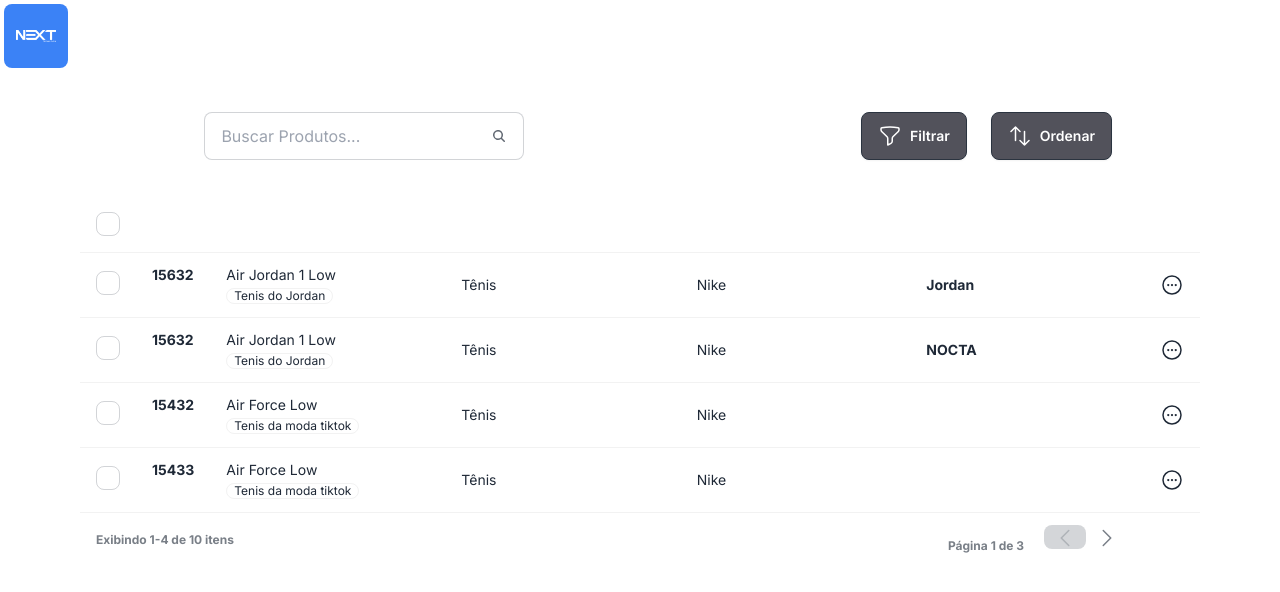
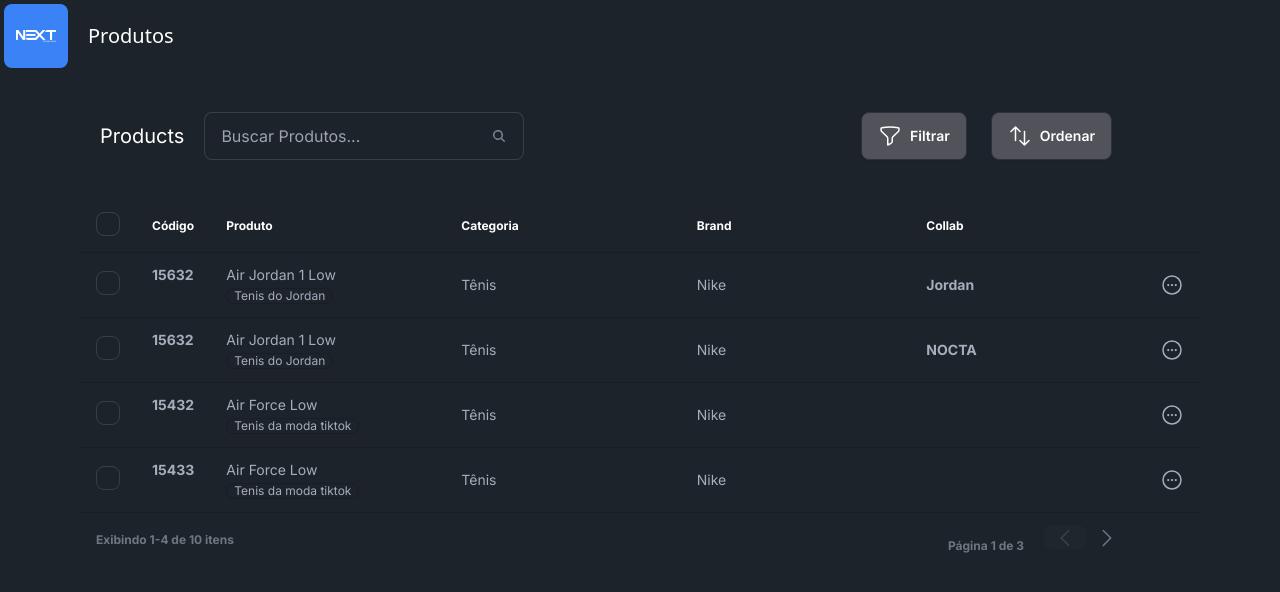
Before and after one commit to jonasmouradev/TesteNext, a Next.js app: page / in a window 1280 px wide. Shown: the top 592 px of the page. Built offline with nearby package versions, Linux system fonts and the light colour scheme; data requests are answered from the project's data file.

Commit message:
theme update

```diff
--- a/tailwind.config.ts
+++ b/tailwind.config.ts
@@ -8,10 +8,11 @@
   ],
   darkMode: "class",
   theme: {
-    extend: {
-      daisyui: {},
-    },
+    extend: {},
   },
   plugins: [require("daisyui")],
+  daisyui: {
+    themes: ["dark"],
+  },
 };
 export default config;
```
Also changed, not shown: 1 other file (tests, documents, lock files or other folders).
